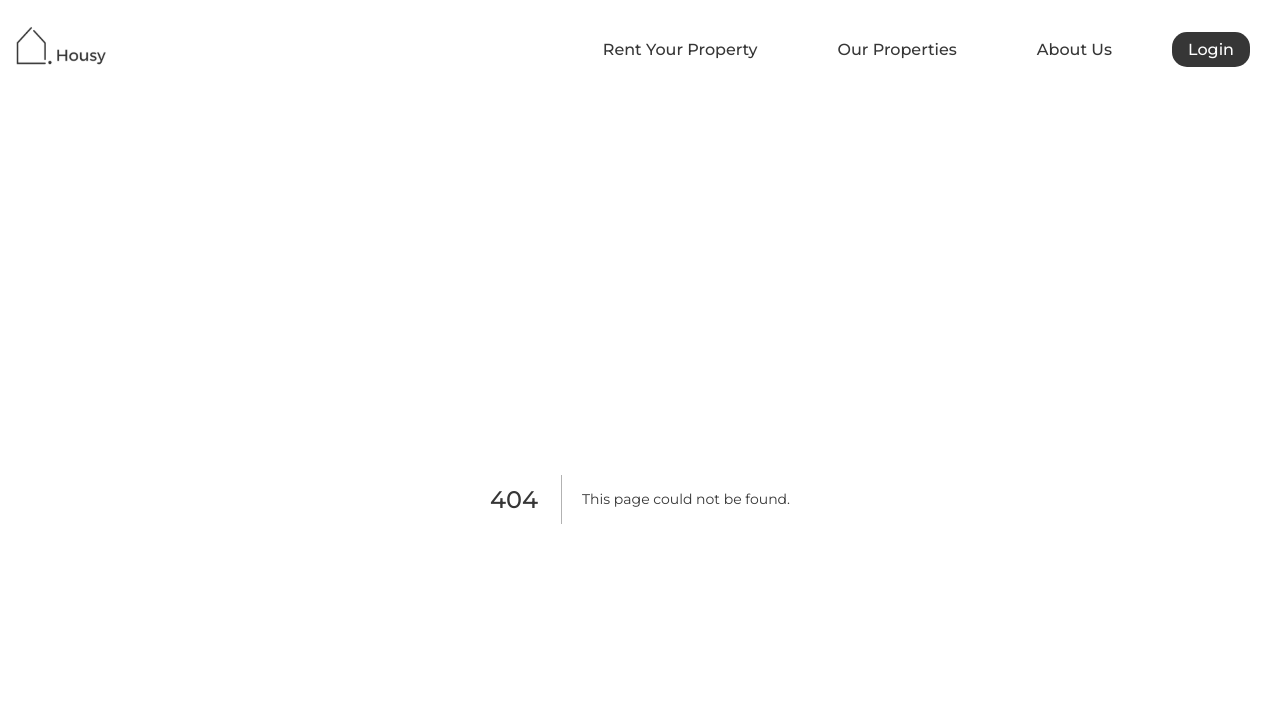
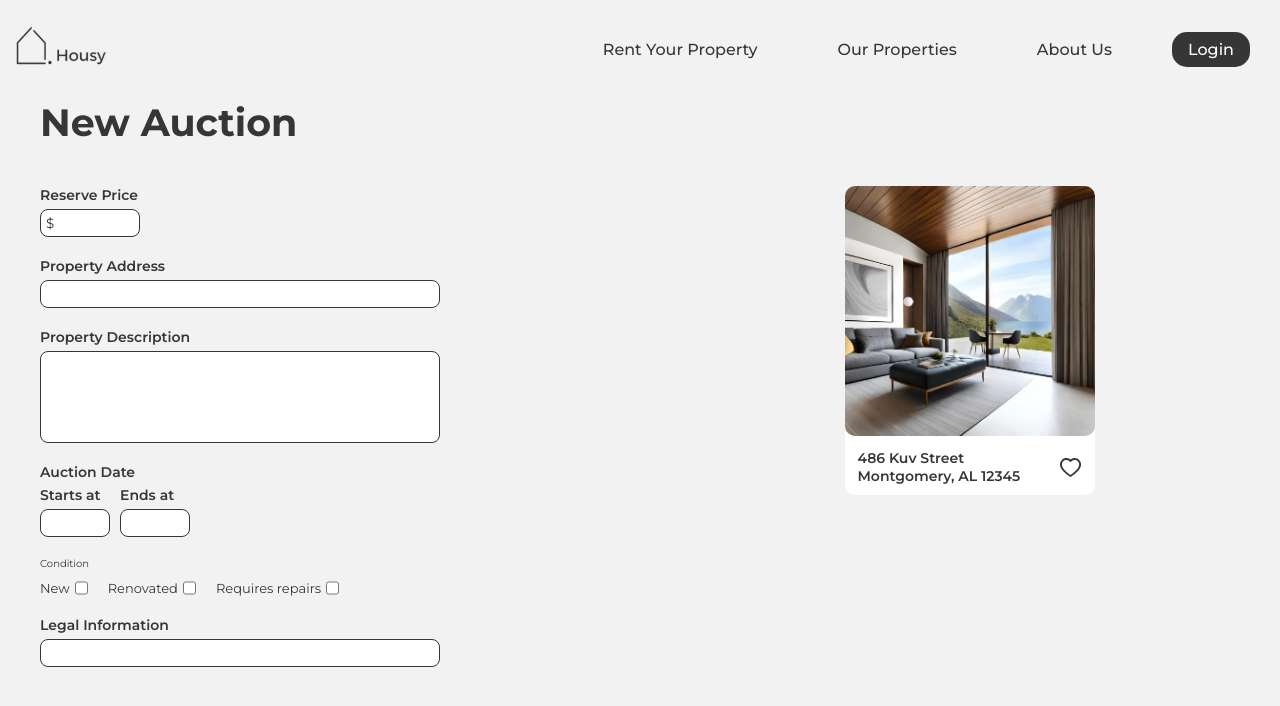
Before and after one commit to Alenkassemiro/Housy, a Next.js app in the folder frontend/: page /newAuction/1 in a window 1280 px wide. Before the commit this address had no page. Shown: the top 706 px of the page. Built offline with nearby package versions, Linux system fonts and the light colour scheme.

Commit message:
styles updates

```diff
--- a/frontend/src/components/MyPropertyCard/styles.module.scss
+++ b/frontend/src/components/MyPropertyCard/styles.module.scss
@@ -90,7 +90,6 @@
 
       &:hover a {
         cursor: pointer;
-        color: var(--primary) !important;
       }
 
       a {
--- /dev/null
+++ b/frontend/src/pages/newAuction/[propertyId].tsx
@@ -0,0 +1,86 @@
+import { useRouter } from 'next/router';
+import { useEffect } from 'react';
+
+import PropertyCard from '@/components/PropertyCard';
+
+import styles from '../../styles/newAuction.module.scss';
+
+const newAuction = () => {
+  const router = useRouter();
+
+  const data = {
+    id: '1',
+    picture: '1.jpg',
+    address: {
+      street: '486 Kuv Street',
+      city: 'Montgomery',
+      state: 'AL',
+      zip: '12345',
+    },
+  };
+
+  useEffect(() => {
+    const propertyId = router.query.propertyId;
+
+    console.log(propertyId);
+  }, [router]);
+
+  return (
+    <div className={styles.main}>
+      <h1>New Auction</h1>
+      <div className={styles.content}>
+        <form className={styles.form} style={{ justifySelf: 'flex-start' }}>
+          <div className={styles.input}>
+            <label>Reserve Price</label>
+            <input type="text" defaultValue={'$'} className={styles.price} />
+          </div>
+          <div className={styles.input}>
+            <label>Property Address</label>
+            <input type="text" className={styles.address} />
+          </div>
+          <div className={styles.input}>
+            <label>Property Description</label>
+            <textarea rows={5} className={styles.address} />
+          </div>
+          <div className={styles.dateContainer}>
+            <h3 className={styles.auctionDate}>Auction Date</h3>
+            <div className={styles.dateRow}>
+              <div className={styles.input}>
+                <label>Starts at</label>
+                <input type="text" className={styles.date} />
+              </div>
+              <div className={styles.input}>
+                <label>Ends at</label>
+                <input type="text" className={styles.date} />
+              </div>
+            </div>
+          </div>
+
+          <label>Condition</label>
+          <div className={styles.checkboxState}>
+            <p>New</p>
+            <input type="checkbox" />
+            <p>Renovated</p>
+            <input type="checkbox" />
+            <p>Requires repairs</p>
+            <input type="checkbox" />
+          </div>
+          <div className={styles.input}>
+            <label>Legal Information</label>
+            <input type="text" className={styles.legalInfo} />
+          </div>
+        </form>
+        <div className={styles.cardContainer}>
+          <PropertyCard
+            key={data.id}
+            id={data.id}
+            address={data.address}
+            picture={data.picture}
+          />
+        </div>
+      </div>
+    </div>
+  );
+};
+
+export default newAuction;
--- a/frontend/src/styles/newAuction.module.scss
+++ b/frontend/src/styles/newAuction.module.scss
@@ -1,81 +1,103 @@
-.main{
+.main {
   margin-left: 4rem;
 
-    h1{
+  h1 {
     font-size: 38px;
     margin-bottom: 4rem;
   }
-    .input{
+}
+
+.content {
+  display: grid;
+  grid-template-columns: 1fr 1fr;
+  align-items: center;
+  justify-items: center;
+}
+
+.cardContainer {
+  height: 100%;
+}
+
+.form {
+}
+
+.input {
   display: flex;
   flex-direction: column;
-        label{
-            font-size: 14px;
-            font-weight: 600;
-            margin-bottom: 5px;
 
-        }
-        input{
-            border-radius: 8px;
-            border: 1px solid var(--secondary);
-            padding: 5px;
-            margin-bottom: 2rem;
-        }
-        .price{
-            width: 100px;
-        }
-        .address{
-            width: 400px;
-        }
-        .date{
-            width: 70px;
-        }
-
-        .legalInfo{
-            width: 400px;
-        }
-    }
-
-    label{
+  label {
     font-size: 14px;
     font-weight: 600;
     margin-bottom: 5px;
   }
 
+  input,
+  textarea {
+    border-radius: 8px;
+    border: 1px solid var(--secondary);
+    padding: 5px;
+    margin-bottom: 2rem;
+    resize: none;
+  }
+  .price {
+    width: 100px;
+  }
+  .address {
+    width: 400px;
+  }
+  .date {
+    width: 70px;
+  }
 
-    .image{
+  .legalInfo {
+    width: 400px;
+  }
+}
+.dateContainer {
+  h3 {
+    font-size: 14px;
+    font-weight: 600;
+    margin-bottom: 5px;
+  }
+}
+
+.dateRow {
   display: flex;
   flex-direction: row;
-        justify-content: space-between;
+  align-items: center;
+  gap: 1rem;
 }
 
-    .checkboxState{
+
+
+.checkboxState {
   display: flex;
   flex-direction: row;
   margin-bottom: 2rem;
   margin-top: 1rem;
-        p{
+  p {
     font-size: 13px;
     font-weight: 400;
     margin-right: 0.5rem;
   }
-       input{
+  input {
     margin-right: 2rem;
 
     font-size: 15px;
   }
 }
 
-    .inputDate{
+.inputDate {
   display: flex;
   flex-direction: row;
   margin-top: 1rem;
   margin-bottom: 2rem;
-        label{
+  label {
     margin-right: 1rem;
   }
 
-        input
-        {   border-radius: 10px;
+  input {
+    border-radius: 10px;
     width: 100px;
     height: 24px;
     margin-right: 10px;
@@ -84,7 +106,7 @@
   }
 }
 
-    .inputImage{
+.inputImage {
   width: 150px;
   display: flex;
   align-self: center;
@@ -93,4 +115,3 @@
   border: 1px solid var(--secondary);
   border-radius: 10px;
 }
-}
```
Also changed, not shown: frontend/src/components/MyPropertyCard/index.tsx (+3 -10 lines), frontend/src/pages/newAuction.tsx (deleted, +0 -65 lines). Lines whose indentation alone changed are shown as unchanged.
